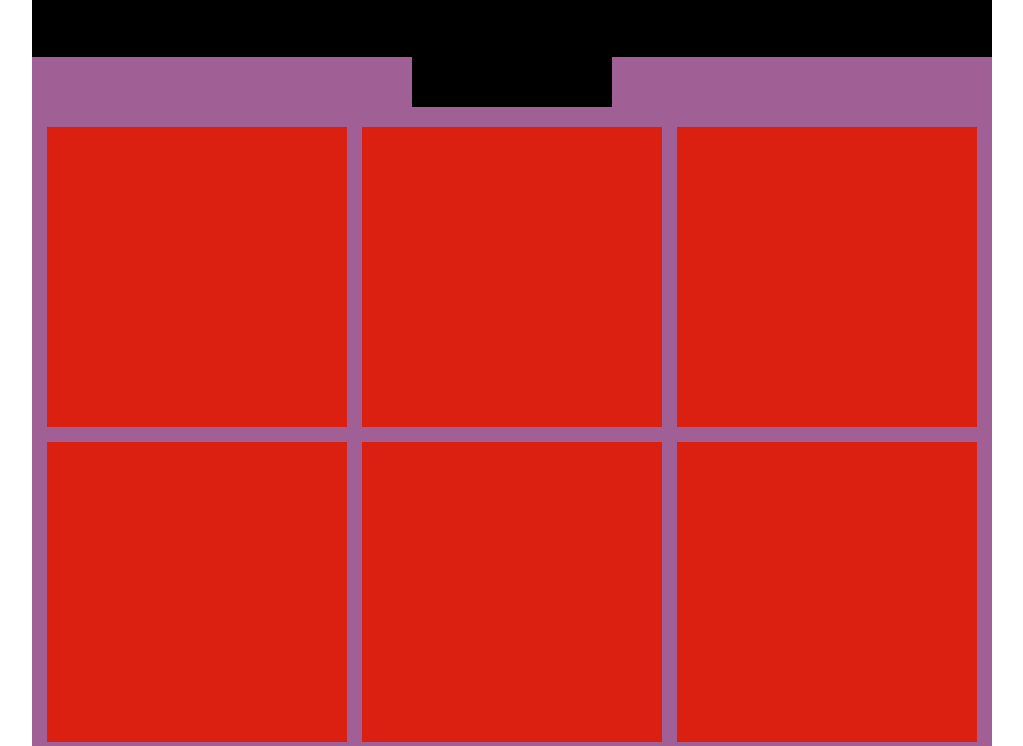
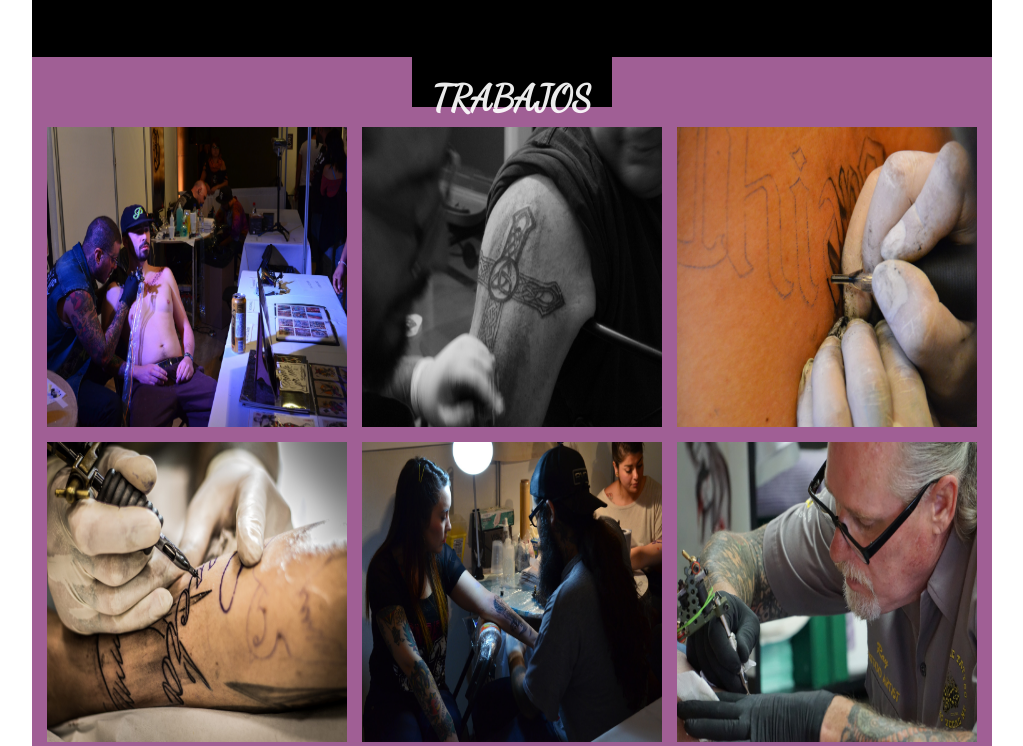
Before and after one commit to ojedam13/TattoStudio, a plain HTML site: page index.html in a window 1280 px wide. Shown: the part 1093-1839 px from the top of the page, without its empty margins (128-1151 px from the left). Drawn offline with Linux system fonts and the light colour scheme.

Commit message:
js ocultar y mostrar

```diff
--- a/css/style.css
+++ b/css/style.css
@@ -234,7 +234,9 @@ footer{
     width: 20rem;
     margin: 0 auto;
 }
-
+/* .contenedor_trabajos{
+    display: none;
+} */
 .imagen-trabajo-uno {
     position: absolute;
     background-color: #db1f11;
--- a/index.html
+++ b/index.html
@@ -96,14 +96,16 @@
     </section>
 
     <section id="trabajos">
-        <div class="subtitulo"></div>
-        <div class="contenedor_trabajos">
-            <div class="imagen-trabajo-uno"></div>
-            <div class="imagen-trabajo-dos"></div>
-            <div class="imagen-trabajo-tres"></div>
-            <div class="imagen-trabajo-cuatro"></div>
-            <div class="imagen-trabajo-cinco"></div>
-            <div class="imagen-trabajo-seis"></div>
+        <div class="subtitulo">
+          <h2  onmouseout="ocultar()" onmouseover="mostrar()">Trabajos</h2>
+        </div>
+        <div id="img_trabajo" class="contenedor_trabajos">
+            <img src="img/tattoo6.jpg" alt="imagen de tatuaje" class="imagen-trabajo-uno">
+            <img src="img/tatto2.jpg" alt="imagen de tatuaje" class="imagen-trabajo-dos">
+            <img src="img/tattoo3.jpg" alt="imagen de tatuaje" class="imagen-trabajo-tres">
+            <img src="img/tattoo4.jpg" alt="imagen de tatuaje" class="imagen-trabajo-cuatro">
+            <img src="img/tattoo5.jpg" alt="imagen de tatuaje" class="imagen-trabajo-cinco">
+            <img src="img/tatto1.jpg" alt="imagen de tatuaje" class="imagen-trabajo-seis">
         </div>
     </section>
 
--- a/js/dom.js
+++ b/js/dom.js
@@ -6,3 +6,15 @@ function burguer() {
         botonera.style.display = 'block';
     }
 }
+
+
+
+function ocultar() {
+    var img2 = document.getElementById('img_trabajo');
+    img2.style.display = 'none'
+}
+
+function mostrar() {
+    var img = document.getElementsById('img_trabajo');
+    img.style.display = 'block';
+}
```
Also changed, not shown: img/tatto1.jpg (added), img/tatto2.jpg (added), img/tattoo3.jpg (added), img/tattoo4.jpg (added), img/tattoo5.jpg (added), img/tattoo6.jpg (added), 1 other file.
